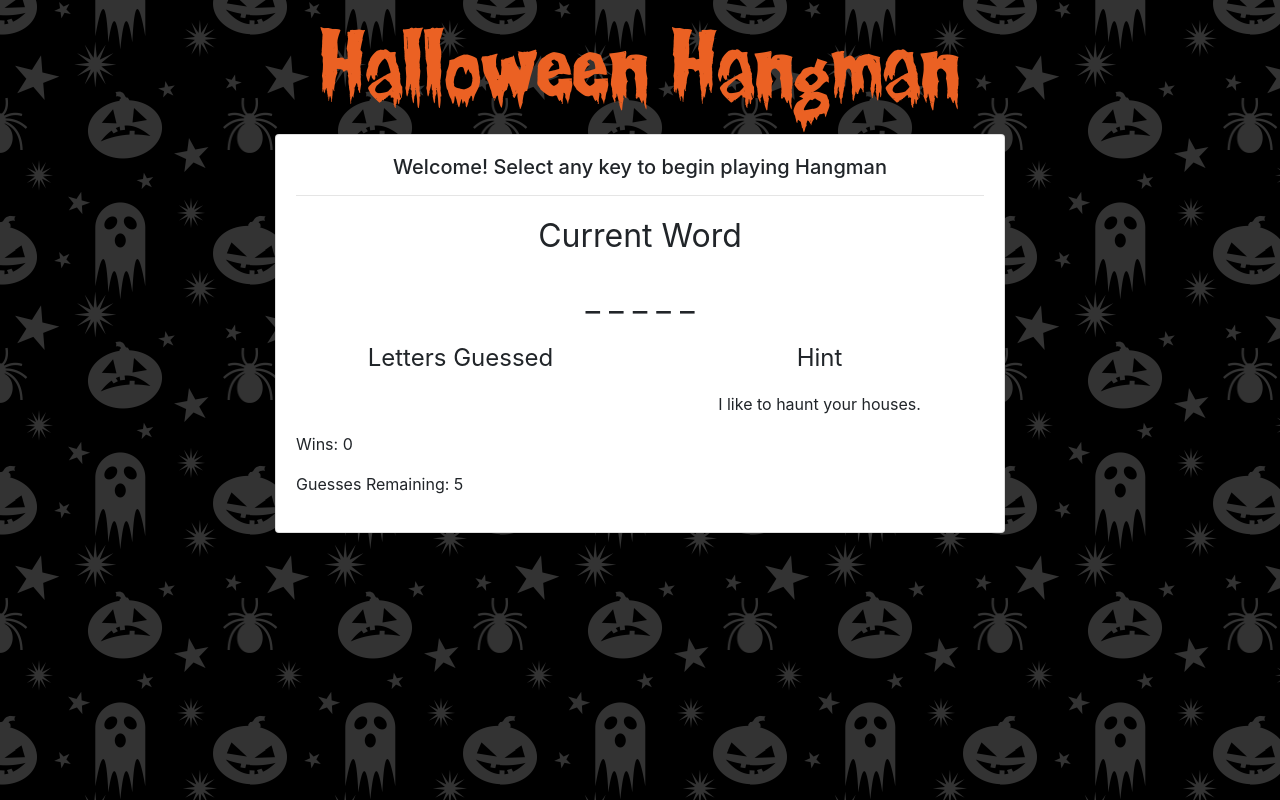
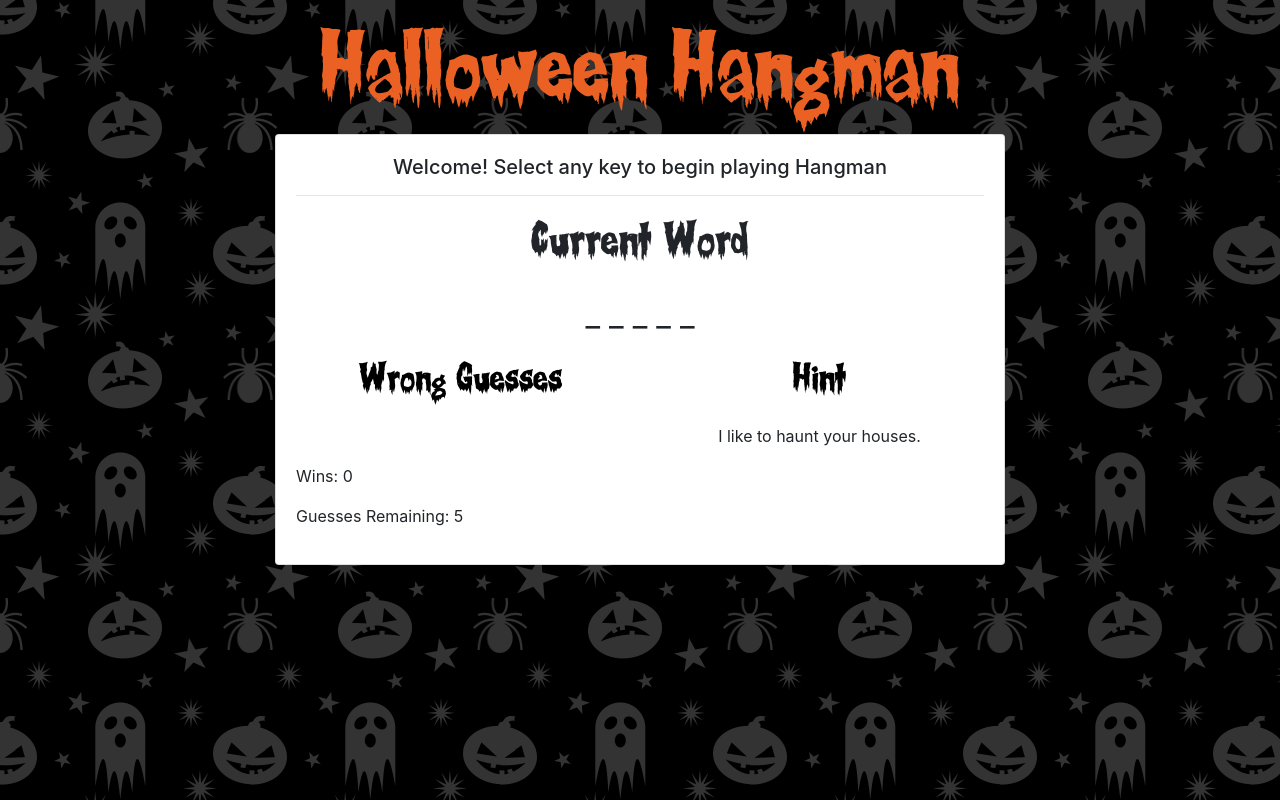
Before and after one commit to Schultz2873/steven-schultz-prework, a plain HTML site: page Module-2_Assessment/index.html in a window 1280 px wide. Drawn offline with nearby package versions, Linux system fonts and the light colour scheme.

Commit message:
font changes

```diff
--- a/Module-2_Assessment/assets/css/style.css
+++ b/Module-2_Assessment/assets/css/style.css
@@ -22,15 +22,27 @@ body {
 
 }
 
+
 #word, #word-title {
     font-size: 32px;
     text-align: center;
 }
+#word-title {
+    font-family: RW-creepsville;
+    font-size: 42px;
+    font-weight: 100;
+}
 
 #hint-title, #letter-guessed-title {
-    font-size: 24px;
+    font-family: RW-creepsville;
+    font-weight: 100;
     text-align: center;
+    color: black;
+    font-size: 35px;
+
 }
+
+
 #hint {
     text-align: center;
 }
--- a/Module-2_Assessment/assets/javascript/game.js
+++ b/Module-2_Assessment/assets/javascript/game.js
@@ -56,7 +56,7 @@ function keyPress(event) {
         }
 
 
-        if (guessCount > 0) {
+        if (guessCount > 1) {
             // If a user selects a word that is not in the mystery word then that letter is added
             // to the word guessed array and the guessCount is subtracted
             if (letterUsed == false && key >= "a" && key <= "z") {
@@ -112,7 +112,7 @@ function keyPress(event) {
                 document.getElementById("letters-guessed").innerHTML = lettersGuessed.toString();
             } else {
                 document.getElementById("win-count").innerHTML = String(win);
-                document.getElementById("word").innerHTML = "You guessed all the words! You win!"
+                document.getElementById("word").innerHTML = "You guessed all the words!"
                 gameOver = true
             }
 
--- a/Module-2_Assessment/index.html
+++ b/Module-2_Assessment/index.html
@@ -32,7 +32,7 @@
                     <div class="row">
                         <div class="col-6">
 
-                            <p id="letter-guessed-title">Letters Guessed</p>
+                            <p id="letter-guessed-title">Wrong Guesses</p>
                             <p id="letters-guessed"></p>
                         </div>
                         <div class="col-6">
@@ -40,9 +40,9 @@
                             <p id="hint">></p>
                         </div>
                     </div>
-                    <p>Wins: <span id="win-count">0</span></p>
+                    <p id="win-title">Wins: <span id="win-count">0</span></p>
 
-                    <p>Guesses Remaining: <span id="guess-count">5</span></p>
+                    <p id="guess-title">Guesses Remaining: <span id="guess-count">5</span></p>
                 </div>
             </div>
         </div>
```
